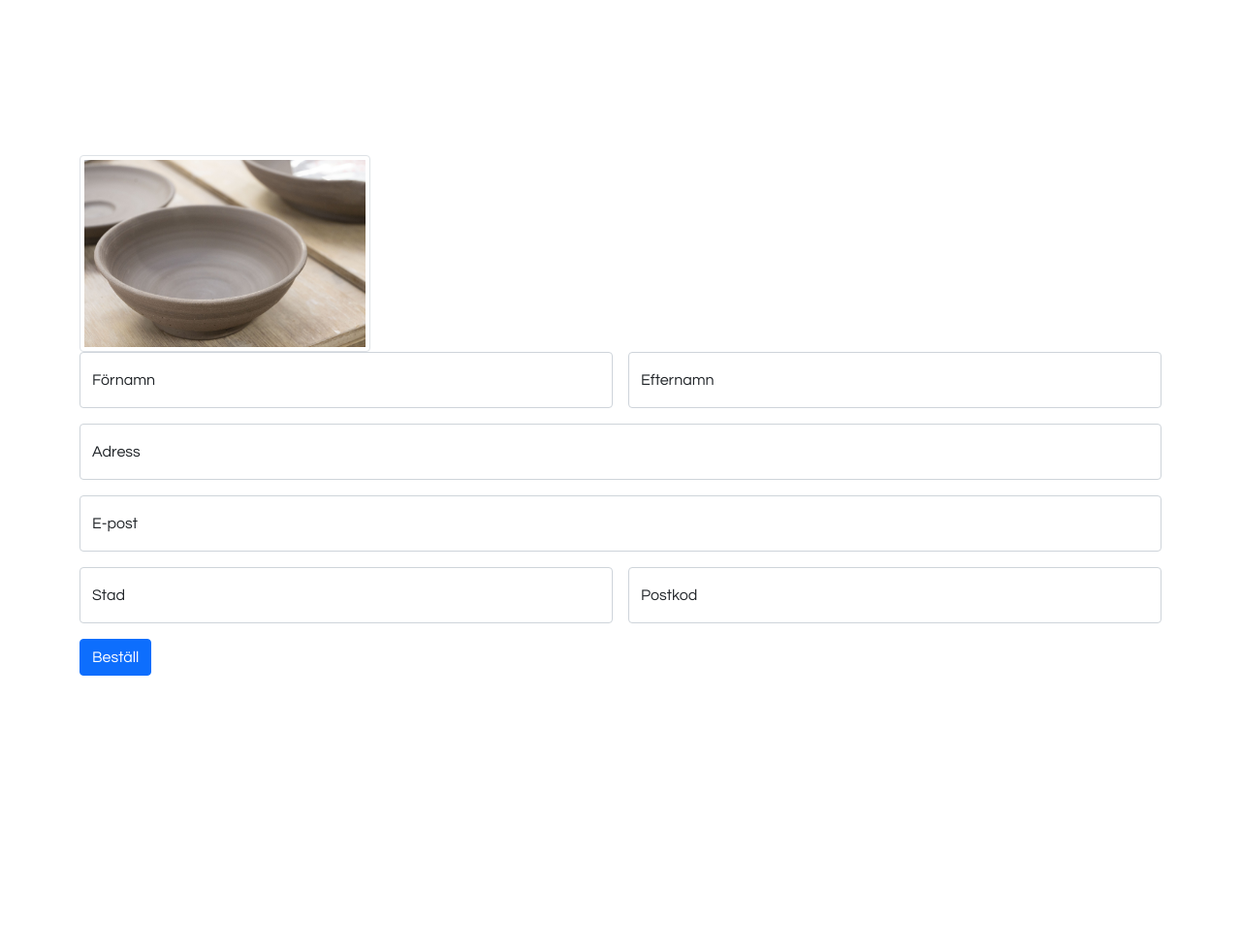
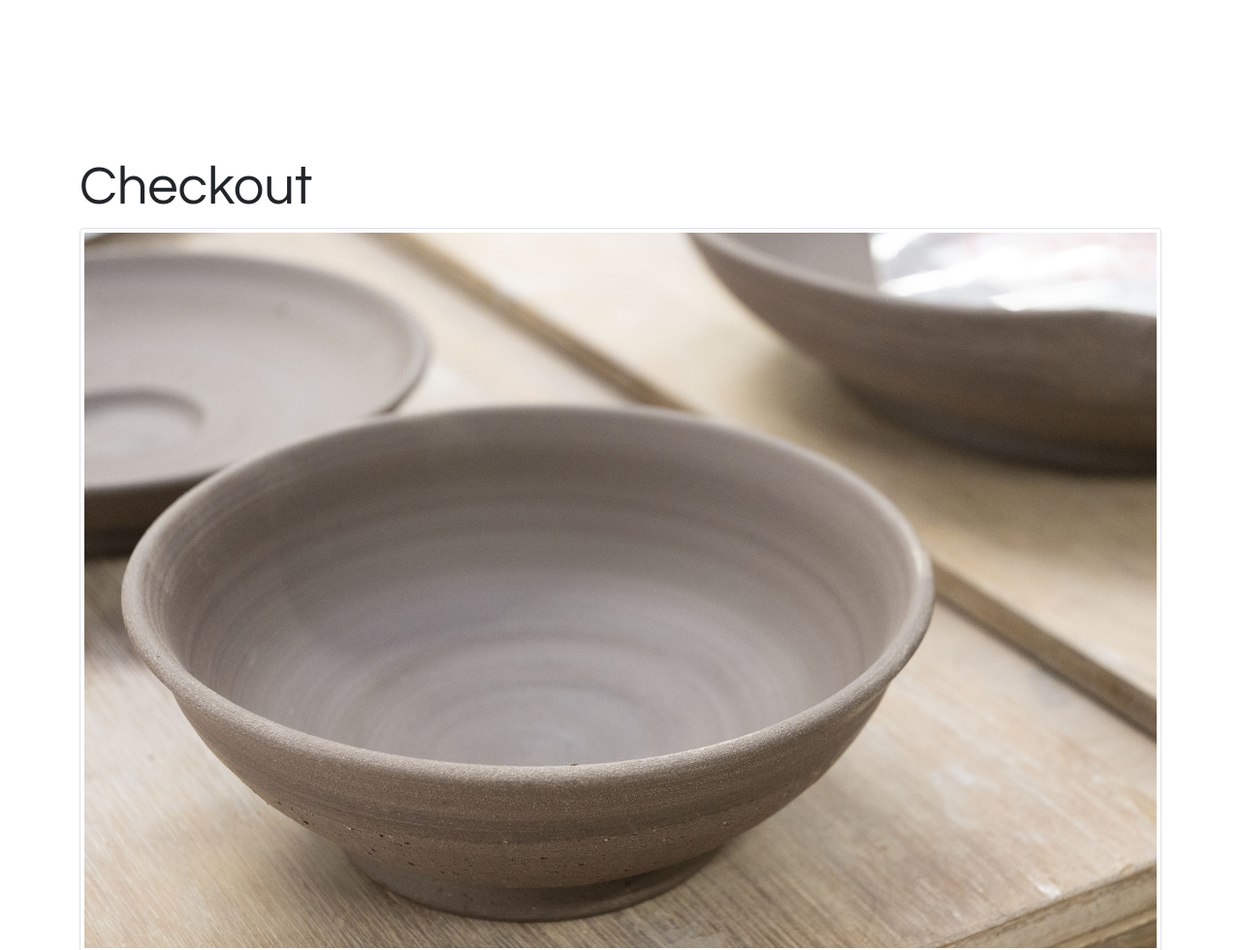
Before and after one commit to elgen98/Konstshoppen, a website: page buy.html in a window 1280 px wide. Shown: the top 980 px of the page at 97% size. Before the commit the page ends 800 px from the top, so only its background shows below. Drawn offline with nearby package versions, Linux system fonts and the light colour scheme; files that its build step writes are made by us from their sources.

Commit message:
checkout headline

```diff
--- a/buy.html
+++ b/buy.html
@@ -15,11 +15,12 @@
   </head>
   <body>
     <div class="container">
+      <h1 class="display-4">Checkout</h1>
       <img
         class="img-thumbnail"
-        style="width: 300px"
         src="assets/ceramics_6.jpg"
-        alt="Vald produkt"
+        alt="Vald
+      produkt"
       />
       <section
         class="
```
